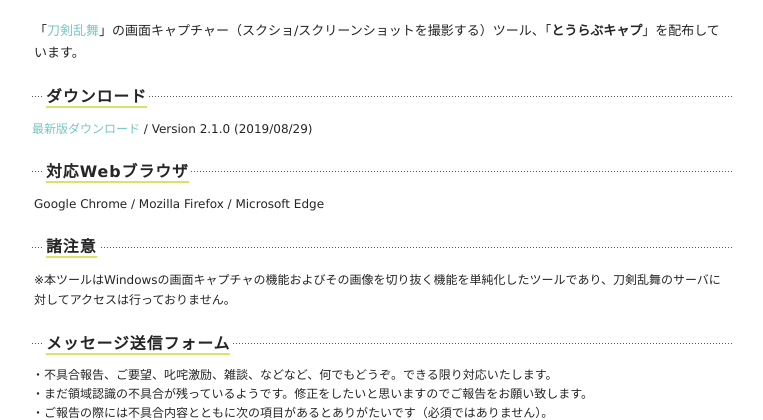
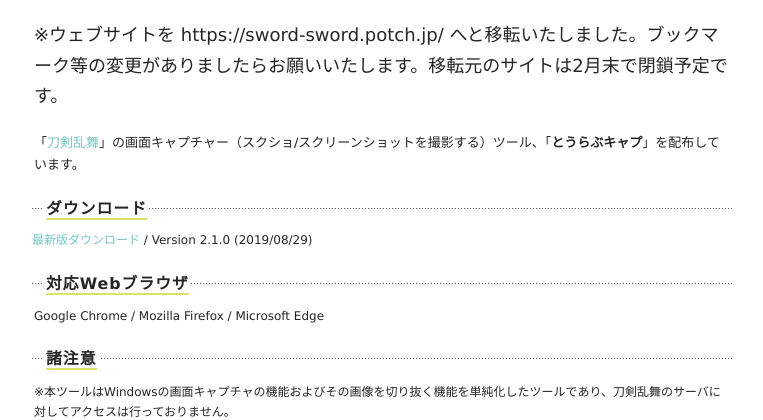
Before and after one commit to nikukyugamer/sword-sword-ranbu, a PHP site: page / in a window 1280 px wide. Shown: the part 147-567 px from the top of the page, without its empty margins (258-1021 px from the left). Run offline with PHP 8.4, Linux system fonts and the light colour scheme.

Commit message:
feat: 🎸 サイト移転のお知らせを追加した (#6)

```diff
--- a/index.php
+++ b/index.php
@@ -62,6 +62,10 @@
 
 <!-- :::::::::::::::::::: メイン :::::::::::::::::::: -->
 <div id="main">
+<p style="font-size: 18px;">
+※ウェブサイトを https://sword-sword.potch.jp/ へと移転いたしました。ブックマーク等の変更がありましたらお願いいたします。移転元のサイトは2月末で閉鎖予定です。
+</p>
+
 <p style="font-size: 13px;">
 「<a href="http://www.dmm.com/netgame_s/tohken/" target="_blank">刀剣乱舞</a>」の画面キャプチャー（スクショ/スクリーンショットを撮影する）ツール、「<em>とうらぶキャプ</em>」を配布しています。
 </p>
```
